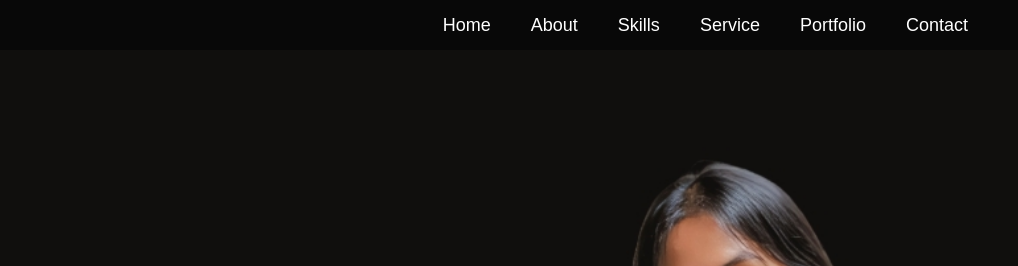
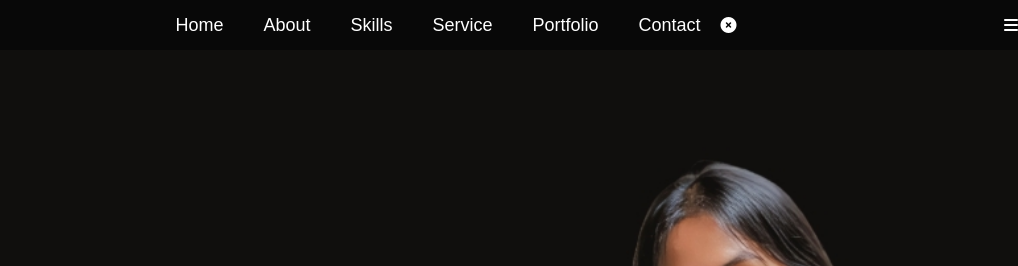
Before and after one commit to yeftaamir/PABWE-WebsitePortofolio-11S21023, a plain HTML site: page index.html in a window 1280 px wide. Shown: the top 266 px of the page, 262-1280 px from the left. Drawn offline with nearby package versions, Linux system fonts and the light colour scheme.

Commit message:
Update index.html

```diff
--- a/index.html
+++ b/index.html
@@ -12,6 +12,7 @@
     ></script>
   </head>
   <body>
+    <div id="headers">
       <nav class="nempel">
         <img src="img/logo.png" class="logo" />
         <ul id="sidemenu">
@@ -21,7 +22,9 @@
           <li><a href="#services">Service</a></li>
           <li><a href="#portfolio">Portfolio</a></li>
           <li><a href="#contact">Contact</a></li>
+          <i class="fa-solid fa-circle-xmark"></i>
         </ul>
+        <i class="fa-solid fa-bars"></i>
       </nav>
       <div id="header">
         <div class="container">
@@ -48,6 +51,8 @@
           </div>
         </div>
       </div>
+    </div>
+
     <!--------------about me----------------------------->
     <div id="about">
       <div class="container">
```
Lines whose indentation alone changed are shown as unchanged.
